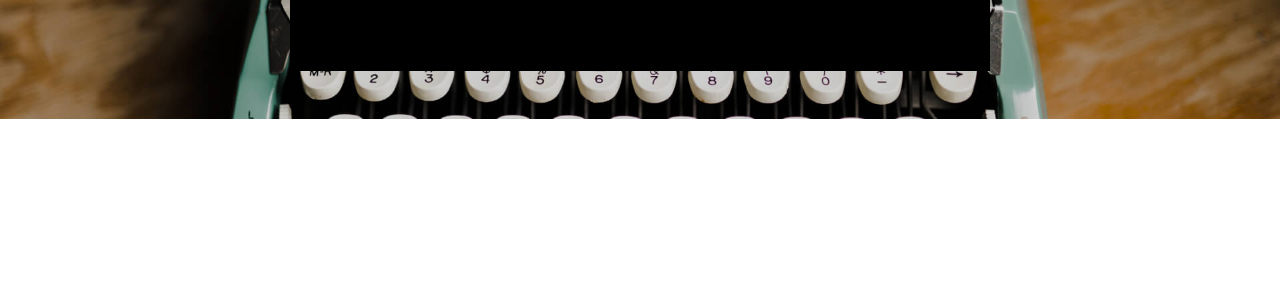
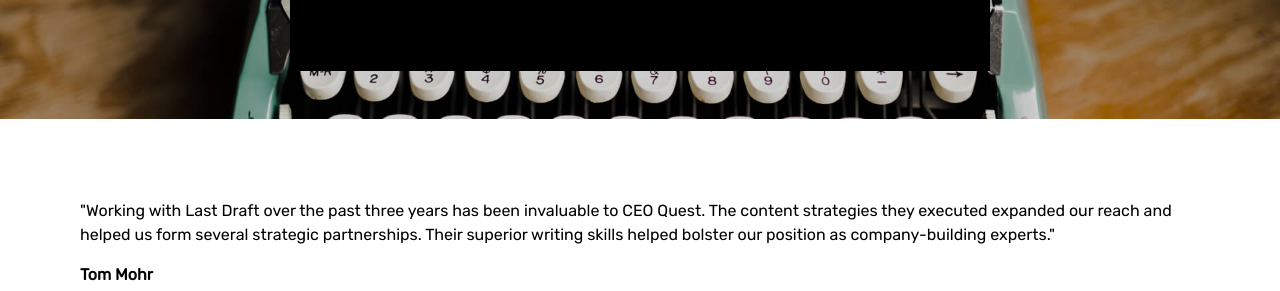
Before and after one commit to XanderJL/last-draft, a Gatsby site: page / in a window 1280 px wide. Shown: the part 2950-3241 px from the top of the page. Built offline with nearby package versions, Linux system fonts and the light colour scheme; Gatsby itself is replaced by a stand-in of ours.

Commit message:
change: re-added carousel

```diff
--- a/package.json
+++ b/package.json
@@ -21,7 +21,7 @@
     "gatsby-plugin-sharp": "^2.4.3",
     "gatsby-source-filesystem": "^2.1.46",
     "gatsby-transformer-sharp": "^2.3.13",
-    "netlify-cli": "^2.43.0",
+    "netlify-cli": "^2.46.0",
     "node-sass": "^4.13.1",
     "prop-types": "^15.7.2",
     "react": "^16.12.0",
@@ -40,7 +40,7 @@
   ],
   "license": "MIT",
   "scripts": {
-    "build": "gatsby build",
+    "build": "gatsby build && netlify-lambda build src/functions",
     "develop": "gatsby develop",
     "production": "gatsby build; npm run build:lambda",
     "format": "prettier --write \"**/*.{js,jsx,json,md}\"",
--- a/src/pages/index.js
+++ b/src/pages/index.js
@@ -5,6 +5,7 @@ import BackgroundImage from "gatsby-background-image"
 
 import Layout from "../components/Layout"
 import NewsLetter from "../components/NewsLetter"
+import Testimonials from "../components/TestimonialCarousel"
 import ContactForm from "../components/Contact"
 import SEO from "../components/SEO"
 
@@ -117,6 +118,7 @@ const IndexPage = () => {
         </div>
       </section>
       <NewsLetter image={newsLetterImage} />
+      <Testimonials />
       <ContactForm />
     </Layout>
   )
```
Also changed, not shown: 1 other file.
